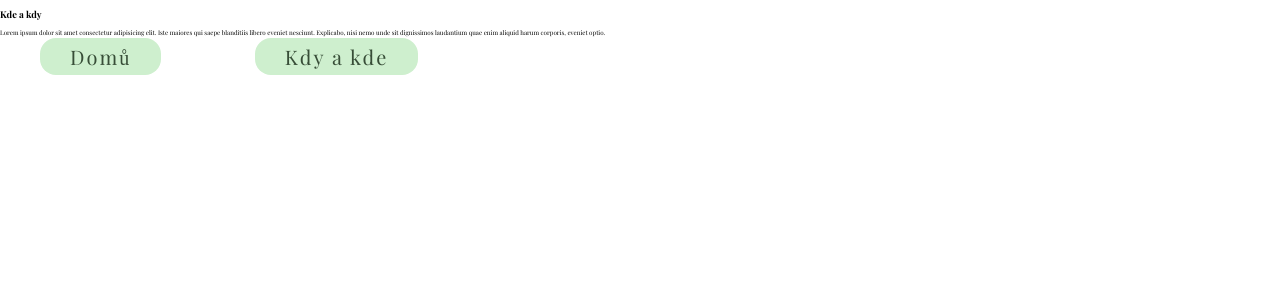
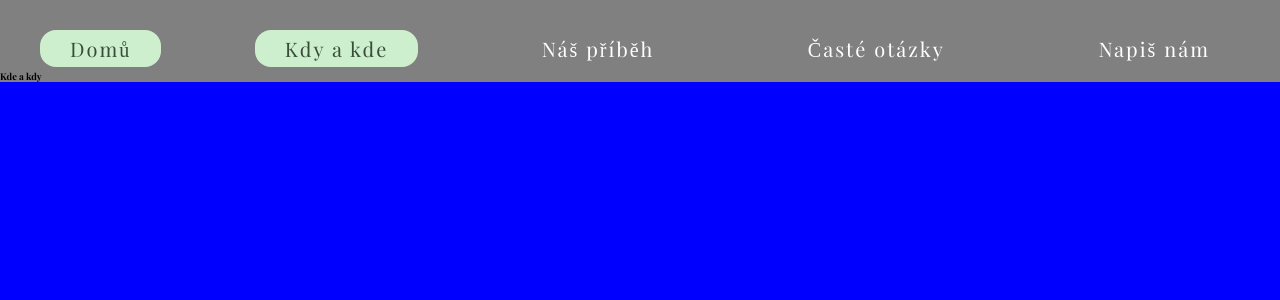
Before and after one commit to terichudejova/wedding, a React (Vite) app: page /wedding/place in a window 1280 px wide. Shown: the top 300 px of the page. Built offline with nearby package versions, Linux system fonts and the light colour scheme; a web font is replaced by a local one.

Commit message:
prepare routing and adjust navbar component position

```diff
--- a/src/App.css
+++ b/src/App.css
@@ -38,7 +38,6 @@ body, html {
   margin: 0;
   padding: 0;
   box-sizing: border-box;
-  height: 100%;
   font-family: var(--main-font);
   overflow-x: hidden;
   text-size-adjust: none;
--- a/src/index.css
+++ b/src/index.css
@@ -1,4 +1,15 @@
 
+
+/* OBECNÁ NASTAVENÍ */
+.innerBox {
+  padding-top: var(--space-xxl);
+  background-color: grey;
+  height: auto;
+}
+
+.innerBox h2 {
+  margin: 0;
+}
 
 /* NAVBAR */
 nav {
@@ -12,6 +23,7 @@ nav {
   align-items: center;
   padding: var(--space-s) var(--space-m);
   box-sizing: border-box;
+  margin: 0;
 }
 
 nav a {
@@ -71,3 +83,13 @@ nav a.active{
   letter-spacing: 6px;
   margin-top: var(--space-xs);
 }
+
+
+
+/* KDY A KDE */
+.place {
+  width: 100%;
+  height: 200vh;
+  margin: 0;
+  background-color: blue;
+}
--- a/src/pages/About.jsx
+++ b/src/pages/About.jsx
@@ -1,8 +1,10 @@
 export default function About() {
     return (
         <div>
-            <h2>Náš příběh</h2>
-            <p>Lorem ipsum dolor sit amet consectetur adipisicing elit. Iste maiores qui saepe blanditiis libero eveniet nesciunt. Explicabo, nisi nemo unde sit dignissimos laudantium quae enim aliquid harum corporis, eveniet optio.</p>
+            <div className="innerBox">
+                <h2>Náš příběh</h2>
+                <p>Lorem ipsum dolor sit amet consectetur adipisicing elit. Iste maiores qui saepe blanditiis libero eveniet nesciunt. Explicabo, nisi nemo unde sit dignissimos laudantium quae enim aliquid harum corporis, eveniet optio.</p>
+            </div>
         </div>
     )
 }
--- a/src/pages/Contact.jsx
+++ b/src/pages/Contact.jsx
@@ -2,8 +2,10 @@
 export default function Contact() {
     return (
         <div>
-            <h2>Contact Us</h2>
-            <p>Lorem ipsum dolor sit amet consectetur adipisicing elit. Ab suscipit iste labore aliquam fugiat excepturi vero veritatis perspiciatis quidem, aspernatur eaque! Illum pariatur voluptatum laborum error odio minima, ipsum facilis.</p>
+            <div className="innerBox">
+                <h2>Contact Us</h2>
+                <p>Lorem ipsum dolor sit amet consectetur adipisicing elit. Ab suscipit iste labore aliquam fugiat excepturi vero veritatis perspiciatis quidem, aspernatur eaque! Illum pariatur voluptatum laborum error odio minima, ipsum facilis.</p>
+            </div>
         </div>
     )
 }
--- a/src/pages/Place.jsx
+++ b/src/pages/Place.jsx
@@ -1,8 +1,10 @@
 export default function Place() {
     return (
-        <div>
-            <h2>Kde a kdy</h2>
-            <p>Lorem ipsum dolor sit amet consectetur adipisicing elit. Iste maiores qui saepe blanditiis libero eveniet nesciunt. Explicabo, nisi nemo unde sit dignissimos laudantium quae enim aliquid harum corporis, eveniet optio.</p>
+        <div className="place">
+            <div className="innerBox">
+                <h2>Kde a kdy</h2>
+
+            </div>
         </div>
     )
 }
--- a/src/pages/QandA.jsx
+++ b/src/pages/QandA.jsx
@@ -1,8 +1,10 @@
 export default function QandA() {
     return (
         <div>
-            <h2>Časté otázky</h2>
-            <p>Lorem ipsum dolor sit amet consectetur adipisicing elit. Iste maiores qui saepe blanditiis libero eveniet nesciunt. Explicabo, nisi nemo unde sit dignissimos laudantium quae enim aliquid harum corporis, eveniet optio.</p>
+            <div className="innerBox">
+                <h2>Časté otázky</h2>
+                <p>Lorem ipsum dolor sit amet consectetur adipisicing elit. Iste maiores qui saepe blanditiis libero eveniet nesciunt. Explicabo, nisi nemo unde sit dignissimos laudantium quae enim aliquid harum corporis, eveniet optio.</p>
+            </div>
         </div>
     )
 }
```
